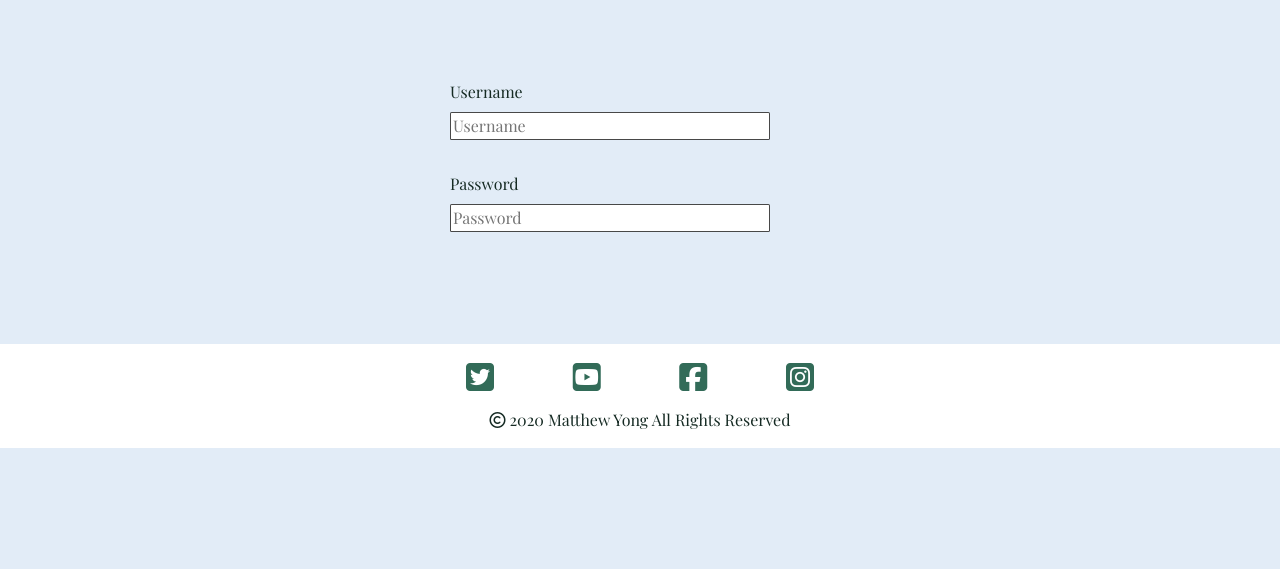
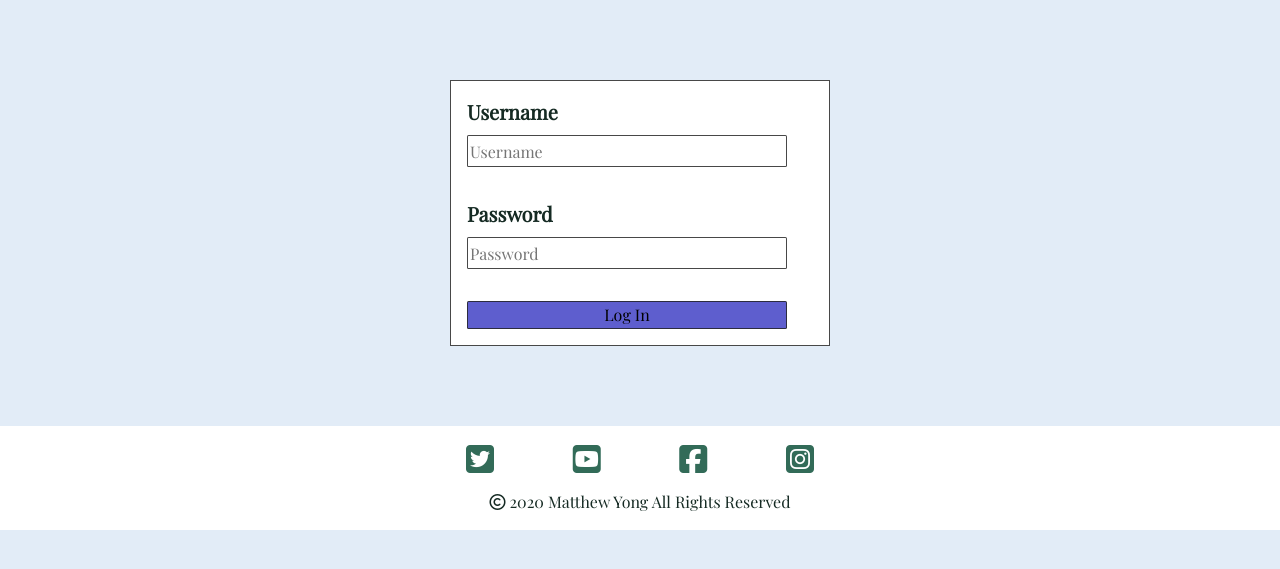
Before and after one commit to MatthewYong/recipes-connected, a Flask app: page /login in a window 1280 px wide. Shown: the part 90-659 px from the top of the page. Run offline with Flask 2, Linux system fonts and the light colour scheme; some libraries are stand-ins or nearby versions.

Commit message:
Add button & style to loginform in login.html

```diff
--- a/static/css/loginregister.css
+++ b/static/css/loginregister.css
@@ -1,5 +1,8 @@
 .logreg-box{
-    padding: 5rem 0 5rem 0;
+    border: 1px solid rgba(34, 34, 34, 0.829);
+    background-color: #fff;
+    padding: 1rem;
+    margin: 5rem 0 5rem 0;
 }
 
 .logreg-form{
@@ -7,7 +10,20 @@
 }
 
 .login-input{
+    height: 2rem;
     width: 20rem;
     border: 1px solid rgba(34, 34, 34, 0.829);
     border-radius: 0.1rem;
 }
+
+label{
+    font-size: 1.25rem;
+    font-weight: bold;
+}
+
+.logreg-button{
+    width: 20rem;
+    border: 1px solid rgba(34, 34, 34, 0.829);
+    border-radius: 0.1rem;
+    background-color: rgb(94, 94, 206);
+}
--- a/templates/login.html
+++ b/templates/login.html
@@ -9,12 +9,14 @@
             <form action="" method="POST">
                 <label for="name">Username</label>
                 <div class="logreg-form">
-                    <input class="login-input" type="text" name="username" aria-label="username" maxlength="20" placeholder="Username" required>
+                    <input class="login-input sm-font" type="text" name="username" aria-label="username" placeholder="Username" required>
                 </div>
                 <label for="name">Password</label>
                 <div class="logreg-form">
-                    <input class="login-input" type="text" name="password_name" aria-label="password" maxlength="20" placeholder="Password" required>
+                    <input class="login-input sm-font" type="text" name="password_name" aria-label="password" placeholder="Password" required>
                 </div>
+                <button class="logreg-button" type="submit" name="action">Log In</button>
+
             </form>
         </div>
     </div>
```
